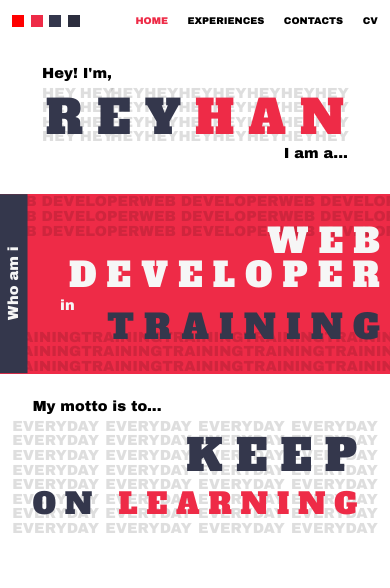
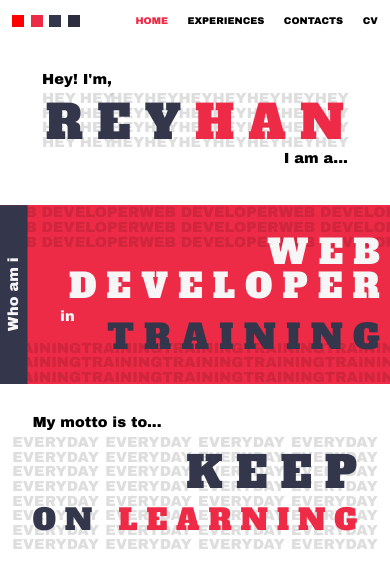
Before and after one commit to ReyhanArdiya/ReyhanArdiya.github.io, a React (Create React App) app: page / in a window 390 px wide. Shown: the top 588 px of the page. Built offline with nearby package versions, Linux system fonts and the light colour scheme.

Commit message:
Refactor `App`'s row gap to be responsive

```diff
--- a/src/components/App.css
+++ b/src/components/App.css
@@ -14,7 +14,8 @@
 		"projects"
 		"contacts";
 	/* CMT use this for spacing between elements instead of margin */
-	row-gap: 25px;
+	/* row-gap: 25px; */
+	row-gap: 0.7815em;
 	justify-items: center;
 	min-height: 640px;
 }
```
